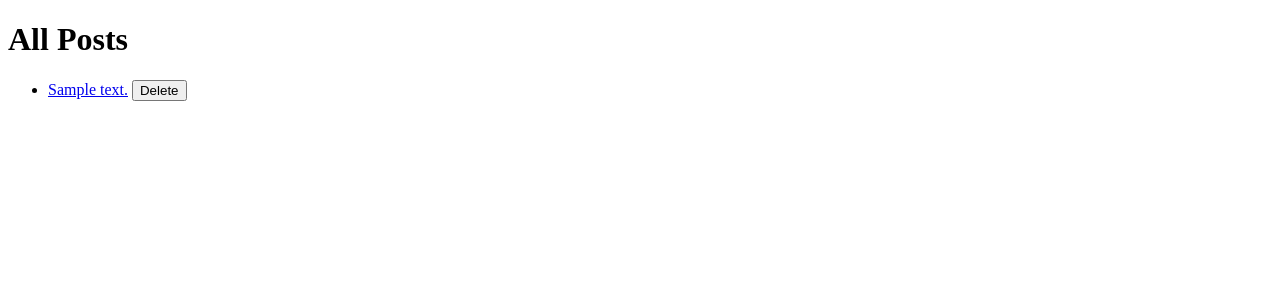
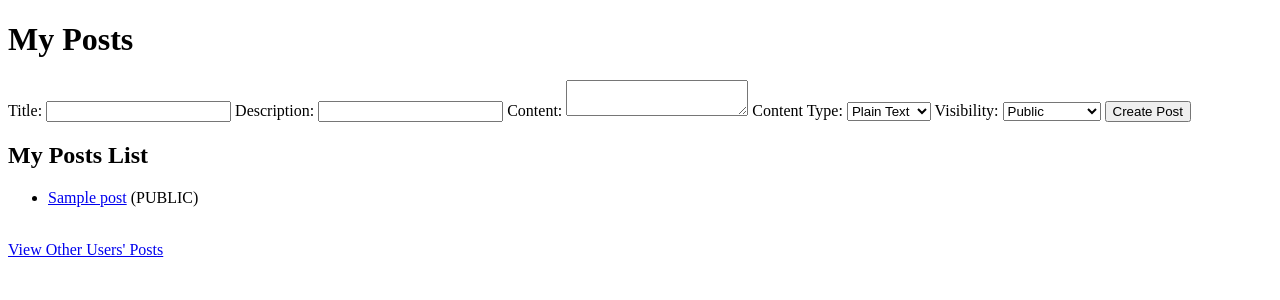
Before and after one commit to cyrusgarg/CMPUT-404-Project, a Django app: template posts/templates/posts/index.html in a window 1280 px wide. Shown: the top 300 px of the page. Run offline with Django 5.2, Linux system fonts and the light colour scheme; the template is opened without the code that fills it: values that come from a table or form of the project are taken from there, others are empty; tables that the repository leaves empty hold one stand-in row (values such as "Sample post").

Commit message:
Added visibility feature to post system

```diff
--- a/posts/models.py
+++ b/posts/models.py
@@ -1,12 +1,77 @@
 from datetime import datetime
 from django.db import models
+from django.contrib.auth.models import User  # Use Django built-in User model / 使用Django内置用户模型（GJ）
+import markdown
+import uuid
 
-class User(models.Model):
-    username = models.CharField(max_length=150, unique=True)
-    email = models.EmailField(unique=True, default="example@example.com")  # Add a default value
-    created_at = models.DateTimeField(auto_now_add=True)
+
+
 
 class Post(models.Model):
-    author = models.ForeignKey(User, on_delete=models.CASCADE)  # Link post to an author
-    pub_date = models.DateTimeField("date published", default=datetime.now)   # Store the published date in a datetime field in the database
-    content = models.TextField(blank=True, null=True)
+    """
+    Post model storing post details such as content, visibility, and ownership.
+    帖子模型，存储帖子内容、可见性和作者信息。（GJ）
+    """
+
+    CONTENT_TYPE_CHOICES = [
+        ('text/plain', 'Plain Text'),  # Plain text format / 纯文本格式（GJ）
+        ('text/markdown', 'Markdown'),  # Markdown format / Markdown格式（GJ）
+    ]
+
+    VISIBILITY_CHOICES = [
+        ("PUBLIC", "Public"),  # Public post visible to everyone / 公开帖子，所有人可见（GJ）
+        ("FRIENDS", "Friends Only"),  # Only visible to friends / 仅好友可见的帖子（GJ）
+        ("UNLISTED", "Unlisted"),  # Unlisted post, visible only with a link / 未列出帖子，仅有链接的人可见（GJ）
+        ("DELETED", "Deleted")  # Deleted post, only visible to admins / 已删除的帖子，仅管理员可见（GJ）
+    ]
+
+    #id = models.UUIDField(primary_key=True, editable=False)  # Unique identifier for the post / 帖子唯一标识符（GJ）
+    id = models.UUIDField(primary_key=True, default=uuid.uuid4, editable=False)
+    author = models.ForeignKey(User, on_delete=models.CASCADE)  # Link post to Django user model / 关联到Django用户模型（GJ）
+    title = models.CharField(max_length=255, default="")  # Post title / 帖子标题（GJ）
+    description = models.TextField(default="")  # Short description of the post / 帖子简要描述（GJ）
+    content = models.TextField(blank=True, null=True)  # Post content / 帖子内容（GJ）
+    contentType = models.CharField(max_length=20, choices=CONTENT_TYPE_CHOICES, default='text/plain')  # Content type (plain or markdown) / 帖子内容类型（纯文本或Markdown）（GJ）
+    published = models.DateTimeField("published", default=datetime.now)  # Timestamp of post creation / 帖子发布时间戳（GJ）
+    visibility = models.CharField(max_length=20, choices=VISIBILITY_CHOICES, default='UNLISTED')  # Post visibility settings / 帖子可见性设置（GJ）
+
+    def get_formatted_content(self):
+        """
+        Convert Markdown content to HTML if applicable.
+        如果帖子内容是Markdown格式，则转换为HTML。（GJ）
+        """
+        if self.contentType == 'text/markdown':
+            return markdown.markdown(self.content, extensions=['extra'])
+        return self.content
+
+    @staticmethod
+    def get_visible_posts(user):
+        """
+        Retrieve posts visible to the specified user.
+        获取指定用户可见的帖子。（GJ）
+
+        - Admin can see all posts including deleted ones.
+          管理员可以看到所有帖子，包括已删除的帖子。（GJ）
+        - Regular users can see:
+          普通用户可以看到：
+          - PUBLIC (Visible to everyone) / PUBLIC（公开，对所有人可见）
+          - UNLISTED (Visible only via direct link) / UNLISTED（未列出，仅有链接的人可见）
+          - FRIENDS (Visible only to friends) / FRIENDS（仅好友可见）
+        - Deleted posts are excluded for regular users.
+          普通用户无法看到已删除的帖子。（GJ）
+        """
+        if user.is_superuser:
+            return Post.objects.all()  # Admin can view all posts / 管理员可以看到所有帖子（GJ）
+
+        return Post.objects.filter(
+            models.Q(visibility="PUBLIC") |  # Public posts visible to all / 公开帖子，所有人可见（GJ）
+            models.Q(visibility="UNLISTED") |  # Unlisted posts accessible via direct link / 需要链接访问的未列出帖子（GJ）
+            models.Q(visibility="FRIENDS", author__friends=user)  # Friends-only posts visible to friends / 仅好友可见的帖子（GJ）
+        ).exclude(visibility="DELETED")  # Exclude deleted posts for regular users / 普通用户无法看到已删除的帖子（GJ）
+
+    def __str__(self):
+        """
+        Return the post title as its string representation.
+        返回帖子标题作为字符串表示。（GJ）
+        """
+        return self.title
--- a/posts/templates/posts/index.html
+++ b/posts/templates/posts/index.html
@@ -1,20 +1,71 @@
 <!DOCTYPE html>
 <html>
 <head>
-    <title>Posts</title>
+    <title>My Posts</title>
 </head>
 <body>
-    <h1>All Posts</h1>
+    <h1>My Posts</h1>
+
+    <!-- Form for creating a new post / 创建新帖子的表单（GJ） -->
+    <form action="{% url 'posts:create_post' %}" method="post">
+        {% csrf_token %}
+
+        <label for="title">Title:</label>
+        <input type="text" name="title" required>
+
+        <label for="description">Description:</label>
+        <input type="text" name="description" required>
+
+        <label for="content">Content:</label>
+        <textarea name="content" required></textarea>
+
+        <label for="contentType">Content Type:</label>
+        <select name="contentType">
+            <option value="text/plain">Plain Text</option>
+            <option value="text/markdown">Markdown</option>
+        </select>
+
+        <label for="visibility">Visibility:</label>
+        <select name="visibility">
+            <option value="PUBLIC">Public</option>
+            <option value="FRIENDS">Friends Only</option>
+            <option value="UNLISTED">Unlisted</option>
+        </select>
+
+        <button type="submit">Create Post</button>
+    </form>
+
+    <h2>My Posts List</h2>
     <ul>
         {% for post in posts %}
             <li>
-                <a href="{% url 'post_detail' post.id %}">{{ post.content }}</a>
-                <form action="{% url 'delete_post' post.id %}" method="post" style="display:inline;">
-                    {% csrf_token %}
-                    <button type="submit">Delete</button>
-                </form>
+                <!-- Display post title and visibility / 显示帖子标题和可见性（GJ） -->
+                <a href="{% url 'posts:post_detail' post.id %}">{{ post.title }}</a>
+                <span>({{ post.visibility }})</span>
+
+                {% if post.visibility == "DELETED" %}
+                    <!-- Show deleted message / 显示已删除提示（GJ） -->
+                    <span style="color: red;">[Deleted]</span>
+                {% else %}
+                    {% if user == post.author.username %}
+                        <!-- Buttons for editing and deleting posts / 编辑和删除帖子的按钮（GJ） -->
+                        <a href="{% url 'posts:edit_post' post.id %}">Edit</a>
+
+                        <form action="{% url 'posts:delete_post' post.id %}" method="post" style="display:inline;">
+                            {% csrf_token %}
+                            <button type="submit">Delete</button>
+                        </form>
+                    {% endif %}
+                {% endif %}
             </li>
+        {% empty %}
+            <!-- Message when no posts are available / 没有帖子时显示消息（GJ） -->
+            <li>No posts available.</li>
         {% endfor %}
     </ul>
+
+    <br>
+    <!-- Link to view other posts / 查看其他帖子页面的链接（GJ） -->
+    <a href="{% url 'posts:view_posts' %}">View Other Users' Posts</a>
 </body>
 </html>
--- a/posts/urls.py
+++ b/posts/urls.py
@@ -1,11 +1,27 @@
 from django.urls import path
 from . import views
 
-app_name = "posts"
+app_name = "posts"  # Define namespace for URLs / 定义URL命名空间（GJ）
 
 urlpatterns = [
     path("", views.index, name="index"),
-    path('<int:post_id>/', views.post_detail, name='post_detail'),
+    # Show all posts created by the logged-in user / 显示当前用户创建的所有帖子（GJ）
+
+    path("views/", views.view_posts, name="view_posts"),
+    # Show posts visible to the logged-in user / 显示用户可查看的帖子（GJ）
+
+    path('<uuid:post_id>/', views.post_detail, name='post_detail'),
+    # Show details of a specific post / 显示指定帖子的详细信息（GJ）
+
     path('create/', views.create_post, name='create_post'),
-    path('<int:post_id>/delete/', views.delete_post, name='delete_post'),
+    # Create a new post / 创建新帖子（GJ）
+
+    path('<uuid:post_id>/delete/', views.delete_post, name='delete_post'),
+    # Delete a post (mark as deleted) / 删除帖子（标记为删除）（GJ）
+
+    path('<uuid:post_id>/edit/', views.edit_post, name="edit_post"),
+    # Show edit page for a post / 显示帖子编辑页面（GJ）
+
+    path('<uuid:post_id>/update/', views.update_post, name="update_post"),
+    # API endpoint for updating a post / 通过API更新帖子（GJ）
 ]
--- a/project/settings.py
+++ b/project/settings.py
@@ -38,6 +38,7 @@ INSTALLED_APPS = [
     'django.contrib.messages',
     'django.contrib.staticfiles',
     'posts',
+    'rest_framework'
 ]
 
 MIDDLEWARE = [
@@ -122,3 +123,5 @@ STATIC_URL = 'static/'
 # https://docs.djangoproject.com/en/5.1/ref/settings/#default-auto-field
 
 DEFAULT_AUTO_FIELD = 'django.db.models.BigAutoField'
+
+#AUTH_USER_MODEL = 'posts.CustomUser'
--- a/project/urls.py
+++ b/project/urls.py
@@ -18,6 +18,8 @@ from django.contrib import admin
 from django.urls import include, path
 
 urlpatterns = [
-    path('posts/', include('posts.urls')),
+    path('posts/', include('posts.urls',namespace='posts_frontend')),
+    #path('api/authors/', include('authors.urls')),  # Include author-related API (including inbox)
+    path('api/posts/', include('posts.urls',namespace='posts_api')),  # Keep post-related API separate
     path('admin/', admin.site.urls),
 ]
--- a/requirements.txt
+++ b/requirements.txt
@@ -1 +1,5 @@
-Django>=5.1.1
+asgiref==3.8.1
+Django==5.1.6
+djangorestframework==3.15.2
+Markdown==3.7
+sqlparse==0.5.3
```
Also changed, not shown: posts/permissions.py (added, +59 -0 lines), posts/serializers.py (added, +68 -0 lines), posts/templates/posts/edit_post.html (added, +29 -0 lines), posts/templates/posts/post_detail.html (+28 -4 lines), posts/templates/posts/views.html (added, +32 -0 lines), posts/views.py (+161 -18 lines), posts/migrations/0001_initial.py, posts/migrations/0002_alter_post_id.py (added), posts/migrations/0002_post_content.py (deleted), posts/migrations/0003_user_email.py (deleted), project/wsgi.py (line endings or trailing spaces), 1 other file.
